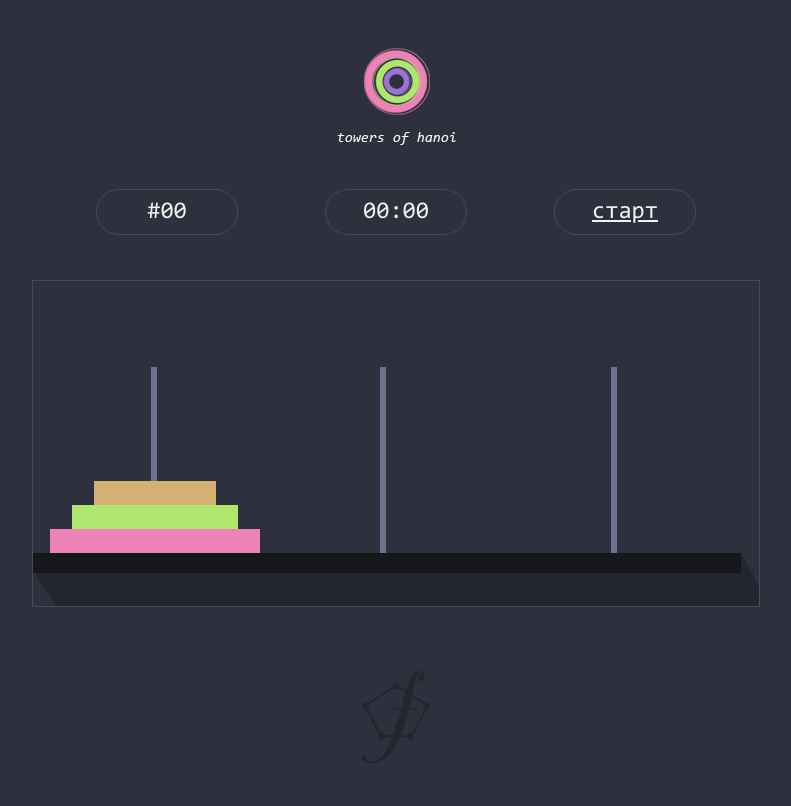
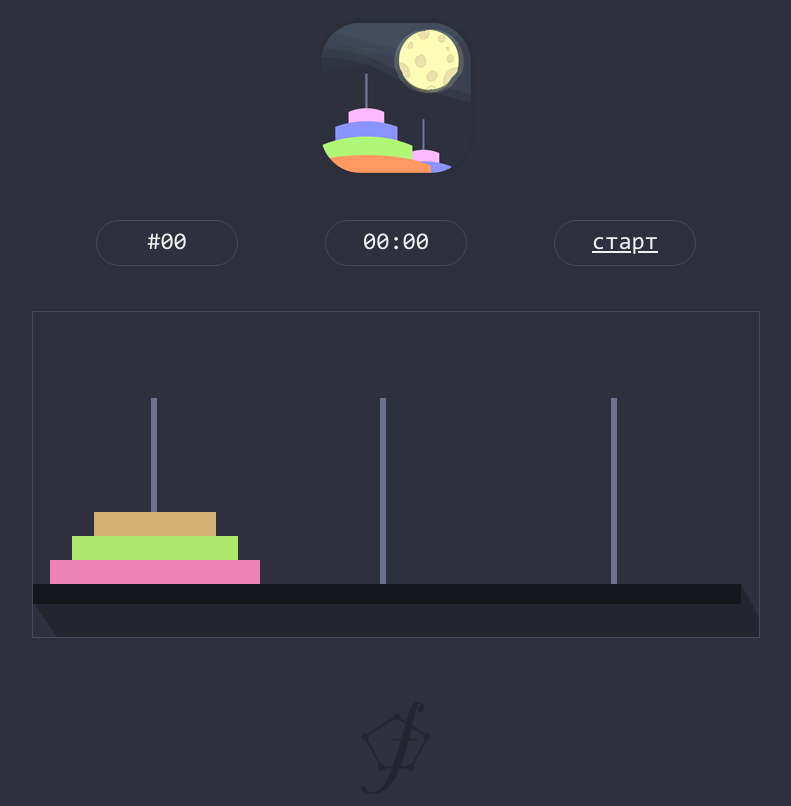
Before and after one commit to fadeeva/towers_of_hanoi, a plain HTML site: page index.html in a window 1280 px wide. Shown: the whole page, without its empty margins (244-1035 px from the left). Drawn offline with Linux system fonts and the light colour scheme.

Commit message:
new logo

```diff
--- a/css/style.css
+++ b/css/style.css
@@ -8,7 +8,7 @@ body {
 }
 
 header img {
-    margin-top: 40px;
+    margin-top: 10px;
 }
 
 header ul {
--- a/index.html
+++ b/index.html
@@ -7,7 +7,7 @@
 </head>
 <body>
     <header>
-       <img src="img/temp_logo.png" alt="Temporary logo">
+       <img src="img/towers_of_hanoi_logo-3.png" alt="Temporary logo">
         <ul>
             <li id="level">#00</li>
             <li id="timer">00:00</li>
```
Also changed, not shown: img/towers_of_hanoi_logo-3.png (added).
